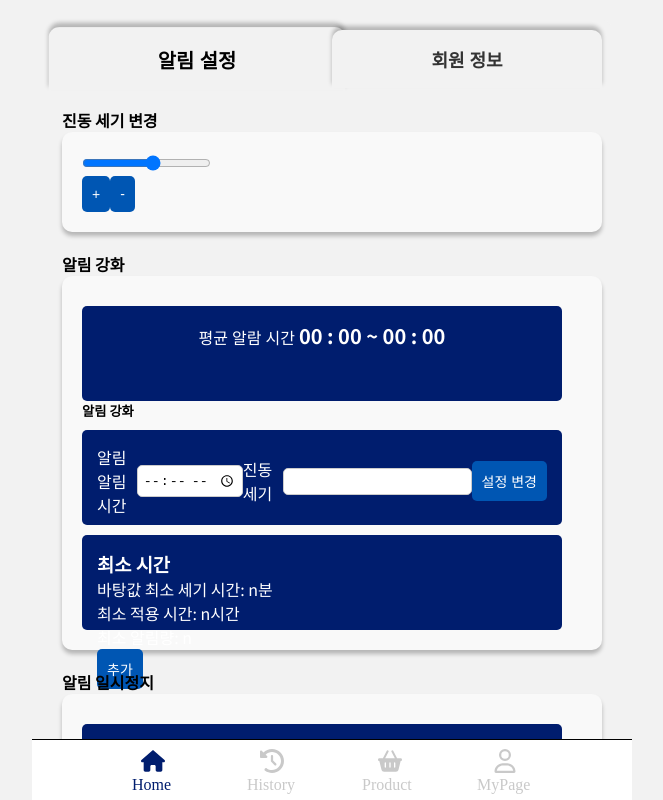
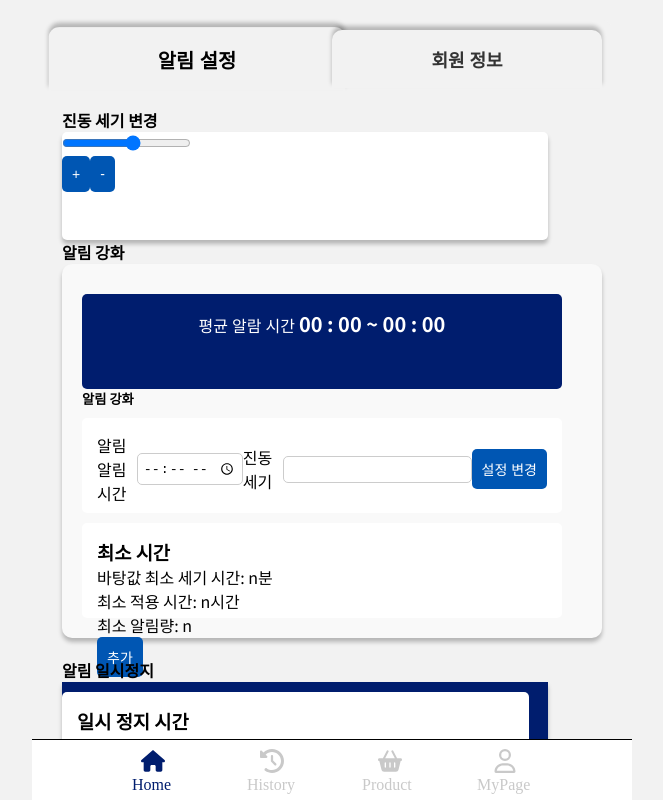
Before and after one commit to bongbong1234/bareumi, a React (Create React App) app in the folder front/: page /my-page in a window 1280 px wide. Shown: the whole page, without its empty margins (308-971 px from the left). Built offline with nearby package versions, Linux system fonts and the light colour scheme; a web font is replaced by a local one.

Commit message:
마이페이지 작업 30%-송건창

```diff
--- a/front/src/compnents/mypage/MyPage.jsx
+++ b/front/src/compnents/mypage/MyPage.jsx
@@ -29,7 +29,7 @@ function MyPage() {
           <div>
             {/* 진동 세기 변경 */}
             <h4>진동 세기 변경</h4>
-            <div className="box">
+            <div className="vib-box">
               <div className="vibration-control">
                 <input type="range" min="1" max="10" className="slider" />
                 <div className="buttons">
@@ -41,7 +41,7 @@ function MyPage() {
 
             {/* 알림 강화 */}
             <h4>알림 강화</h4>
-            <div className="box">
+            <div className="alert-box">
               <div className="sub-box1">
                 <p>평균 알람 시간 <span>00 : 00 ~ 00 : 00</span></p>
               </div>
@@ -66,7 +66,7 @@ function MyPage() {
 
             {/* 알림 일시정지 */}
             <h4>알림 일시정지</h4>
-            <div className="box">
+            <div className="pause-box">
               <div className="sub-box">
                 <h3>일시 정지 시간</h3>
                 <p>00:00 ~ 00:00</p>
--- a/front/src/compnents/mypage/mypage.css
+++ b/front/src/compnents/mypage/mypage.css
@@ -2,8 +2,6 @@
 
 body {
     font-family: 'Noto Sans KR';
-    margin: 0;
-    padding: 0;
     background-color: #f2f2f2;
 }
 
@@ -47,13 +45,28 @@ body {
 }
 
 /* 박스 스타일 */
-.box {
+.vib-box{
+    width : 90%; height : 108px;
+    border-radius: 5px;
+    background: #FFF;
+    box-shadow: 0px 4px 4px 0px rgba(0, 0, 0, 0.25);
+}
+
+.alert-box {
     background-color: #f9f9f9;
     border-radius: 10px;
     padding: 20px;
     margin-bottom: 20px;
     box-shadow: 0px 4px 4px 0px rgba(0, 0, 0, 0.25);
 }
+
+.pause-box{
+    background-color: #001d6e;
+    overflow: hidden;
+    width : 90%; height : 150px;
+    box-shadow: 0px 4px 4px 0px rgba(0, 0, 0, 0.25);
+}
+
 
 .box h2 {
     font-size: 18px;
@@ -62,10 +75,9 @@ body {
 }
 
 .sub-box {
-    background-color: #001d6e;
+    background-color: #fff;
     width: 90%;
     height: 65px;
-    color: white;
     border-radius: 5px;
     padding: 15px;
     margin-top: 10px;
```
